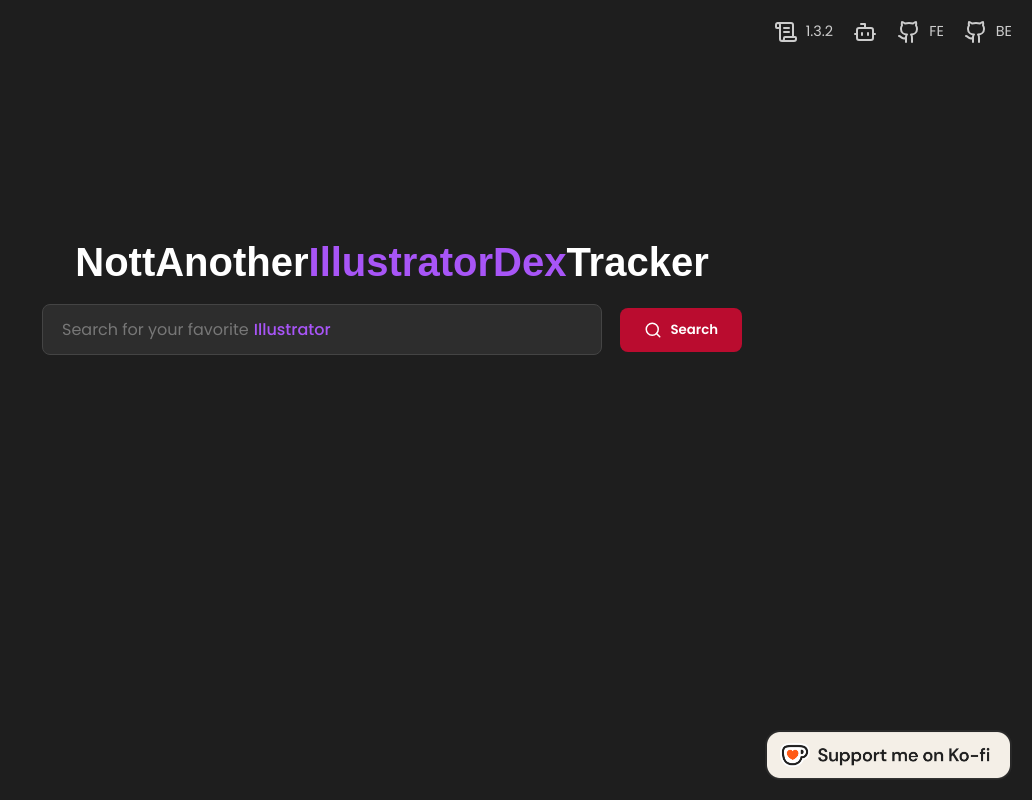
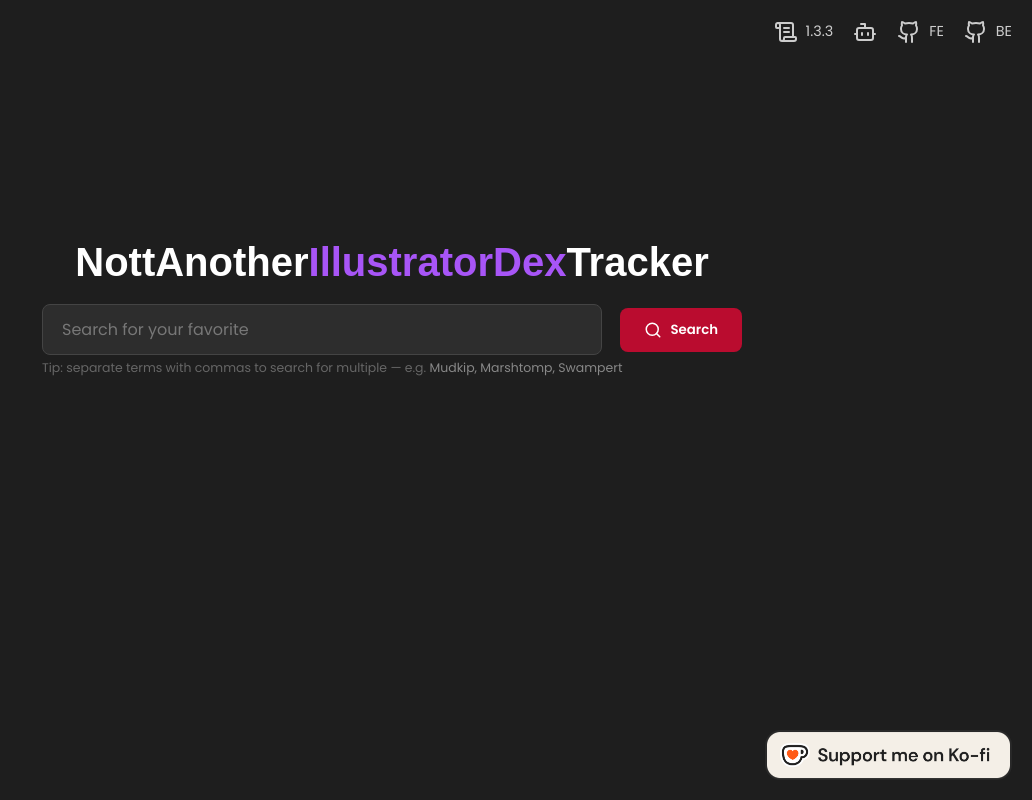
Before and after one commit to deepnimma/FrontNAMST, a React (Vite) app: page / in a window 1280 px wide. Shown: the whole page, without its empty margins (248-1280 px from the left). Built offline with nearby package versions, Linux system fonts and the light colour scheme.

Commit message:
nit: add search hint to let user know they can search for multiple pokemon at once. (#142)

```diff
--- a/public/changelog.json
+++ b/public/changelog.json
@@ -1,4 +1,11 @@
 [
+    {
+        "version": "1.3.3",
+        "date": "2026-02-20",
+        "changes": [
+            { "category": "improvements", "description": "Added a hint below the search bar indicating that multiple Pokémon can be searched at once by separating names with commas." }
+        ]
+    },
     {
         "version": "1.3.2",
         "date": "2026-02-18",
--- a/src/components/SearchBar.tsx
+++ b/src/components/SearchBar.tsx
@@ -34,6 +34,7 @@ const SearchBar: React.FC = () => {
     const handleFocus = () => window.scrollTo({ top: 0, behavior: 'smooth' });
 
     return (
+        <div className="search-bar-wrapper">
         <div className="search-and-controls-container">
             <div className="search-input-container">
                 <input
@@ -61,6 +62,8 @@ const SearchBar: React.FC = () => {
                 {loading ? 'Searching...' : <><Search size={18} /> Search</>}
             </button>
         </div>
+        <p className="search-hint">Tip: separate terms with commas to search for multiple — e.g. <em>Mudkip, Marshtomp, Swampert</em></p>
+        </div>
     );
 };
 
--- a/src/styles/SearchBar.css
+++ b/src/styles/SearchBar.css
@@ -1,11 +1,31 @@
 /* --- Search Section --- */
+.search-bar-wrapper {
+    display: flex;
+    flex-direction: column;
+    align-items: center;
+    width: 100%;
+    max-width: 700px;
+    margin-bottom: 10px;
+}
+
+.search-hint {
+    font-size: 0.78rem;
+    color: #666;
+    margin: 4px 0 0 0;
+    align-self: flex-start;
+}
+
+.search-hint em {
+    color: #888;
+    font-style: normal;
+}
+
 .search-and-controls-container {
     display: flex;
     align-items: center;
     gap: 18px;
     width: 100%;
-    max-width: 700px;
-    margin-bottom: 10px;
+    margin-bottom: 0;
 }
 
 .search-input-container {
```
